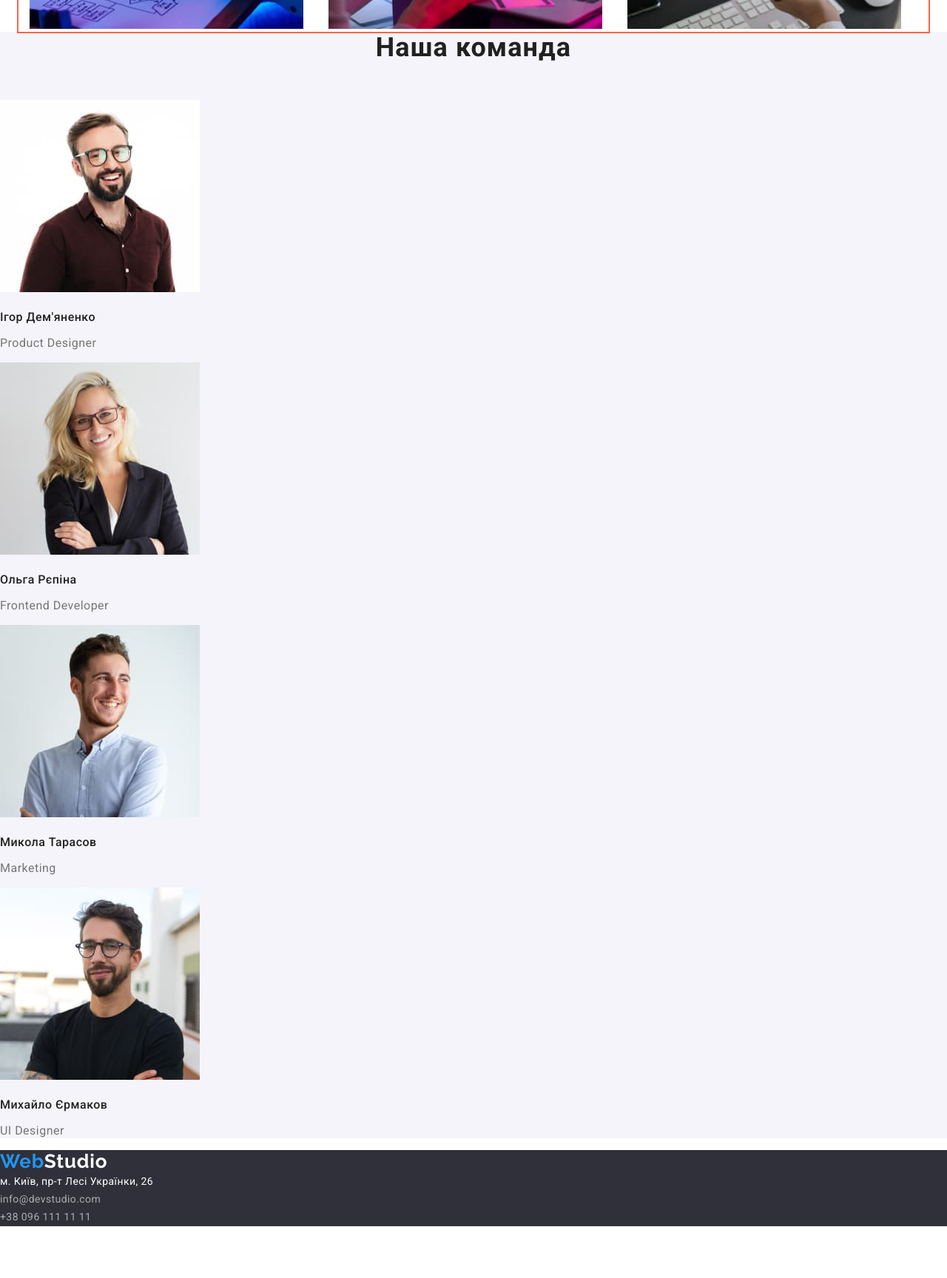
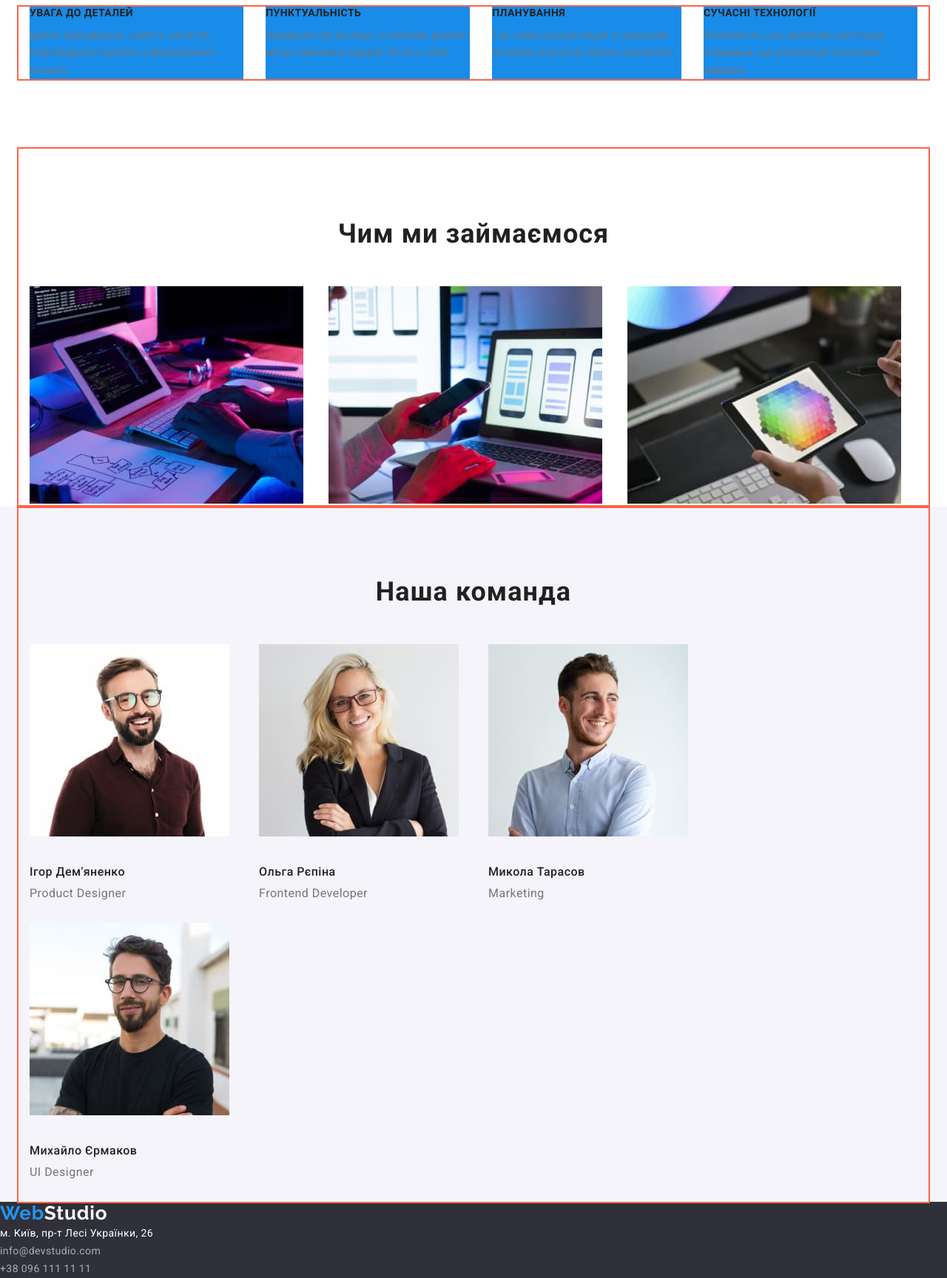
Before and after one commit to OlgaTikhonchik/goit-markup-hw-03, a plain HTML site: page index.html in a window 1280 px wide. Shown: the part 840-2568 px from the top of the page at 74% size. Before the commit the page ends 2498 px from the top, so only its background shows below. Drawn offline with nearby package versions, Linux system fonts and the light colour scheme.

Commit message:
Обновление флексов

```diff
--- a/css/styles.css
+++ b/css/styles.css
@@ -34,6 +34,11 @@ body {
     outline: 2px solid tomato;
 }
 
+/* .section {
+    padding-top: 94px;
+    padding-bottom: 94px;
+}  */
+
 /* logo */
 
 .logo {
@@ -52,6 +57,16 @@ body {
     color: var(--accent-color);
 }
 
+h1,
+h2,
+h3,
+h4,
+h5,
+h6,
+p {
+	margin-top: 0;
+}
+
 /*Site nav*/
 
 .header {
@@ -63,8 +78,6 @@ body {
     display: inline-flex;
     align-items: center
 }
-
-
 
 
 .site-nav .link.current {
@@ -163,6 +176,8 @@ body {
     text-align: center;
     background-color:var(--secondary-bg-color);
     margin-bottom: 94px;
+    padding-top: 350px;
+    padding-bottom: 200px;
 }
 
 .hero-title {
@@ -178,6 +193,12 @@ body {
 
 }
 
+.button {
+    display: inline-block;
+    border-radius: 4px;
+    border: 1px solid transparent;
+}
+
 .button.primary {
     color: var(--white-color);
     background-color: var(--accent-color);
@@ -187,6 +208,7 @@ body {
     line-height: 1.88;
     cursor: pointer;
     letter-spacing: 0.06em;
+
 
 }
 
@@ -213,14 +235,16 @@ body {
 
 .feature-list {
     display: flex;
-    background-color: tomato;
+    flex-basis: calc((100%-90px)/4);
+    gap: 30px;
     margin-bottom: 94px;
+    margin-top: 0;
+
 
 }
 
 .feature-list .item {
-    width: calc((100%-90px)/4);
-    margin-right: 30px;
+    background-color: #188CE8;
 
 }
 
@@ -261,14 +285,20 @@ body {
 }
 
 .development-list .item {
-    display: inline-flex;
+    display: inline-block;
+    flex-basis: calc((100%-60px)/3);
     margin-right: 30px;
-
 }
 
 .development-list .item:last-child {
     margin-right: 0;
 }
+
+
+/* .item .picture {
+    justify-content: center;
+} */
+
 
 /* Teams */
 
@@ -277,16 +307,44 @@ body {
     font-size: 36px;
     line-height: 1.17;
     letter-spacing: 0.03em;
+
+}
+
+.section-title {
+    padding-top: 94px;
+    padding-bottom: 50px;
+    margin-bottom: 0;
 }
 
 .title-teams {
+    display: flex;
+    margin-top: 0;
+    margin-bottom: 10px;
     font-weight: 500;
     font-size: 16px;
     line-height: 1.18;
     letter-spacing: 0.03em;
 }
 
+.cards-list .item {
+    display: inline-block;
+    justify-content: center;
+    flex-basis: calc((100%-90px)/4);
+    margin-right: 30px;
+}
+
+.cards-list .item:last-child {
+    margin-right: 0;
+}
+
+.item .foto {
+    margin-bottom: 30px;
+}
+
 .text-teams {
+    display: flex;
+    margin-top: 0;
+    margin-bottom: 30px;
     color: var(--title-text-color);
     font-size: 16px;
     line-height: 1.18;
--- a/index.html
+++ b/index.html
@@ -24,7 +24,9 @@
         >
         <ul class="site-nav list">
           <li class="item"><a href="./index.html" class="link">Студія</a></li>
-          <li class="item"><a href="./portfolio.html" class="link current">Портфоліо</a></li>
+          <li class="item">
+            <a href="./portfolio.html" class="link current">Портфоліо</a>
+          </li>
           <li class="item"><a href="" class="link">Контакти</a></li>
         </ul>
       </nav>
@@ -64,8 +66,8 @@
             <li class="item">
               <h3 class="title">ПУНКТУАЛЬНІСТЬ</h3>
               <p class="text">
-              Завдання організації, особливо рамки і місце навчання кадрів тягне
-              у себе.
+                Завдання організації, особливо рамки і місце навчання кадрів
+                тягне у себе.
               </p>
             </li>
             <li class="item">
@@ -77,8 +79,8 @@
             <li class="item">
               <h3 class="title">СУЧАСНІ ТЕХНОЛОГІЇ</h3>
               <p class="text">
-              Значимість цих проблем настільки очевидна, що реалізація планових
-              завдань.
+                Значимість цих проблем настільки очевидна, що реалізація
+                планових завдань.
               </p>
             </li>
           </ul>
@@ -91,7 +93,7 @@
           <h2 class="section-title">Чим ми займаємося</h2>
           <ul class="development-list list">
             <li class="item">
-            <img
+              <img class="picture"
                 src="./images/box1.jpg"
                 alt="Набирання коду"
                 width="370"
@@ -99,7 +101,7 @@
               />
             </li>
             <li class="item">
-            <img
+              <img class="picture"
                 src="./images/box2.jpg"
                 alt="Розробка програми"
                 width="370"
@@ -107,7 +109,7 @@
               />
             </li>
             <li class="item">
-            <img
+              <img class="picture"
                 src="./images/box3.jpg"
                 alt="Кольорова палітра на планшеті"
                 width="370"
@@ -120,10 +122,12 @@
 
       <!--Наша команда-->
       <section class="section teams">
+        <div class="container">
           <h2 class="section-title">Наша команда</h2>
           <ul class="cards-list list">
-          <li>
+            <li class="item">
               <img
+                class="foto"
                 src="./images/img1.jpg"
                 alt="Фото чоловіка"
                 width="270"
@@ -132,8 +136,9 @@
               <h3 class="title-teams">Ігор Дем'яненко</h3>
               <p class="text-teams">Product Designer</p>
             </li>
-          <li>
+            <li class="item">
               <img
+                class="foto"
                 src="./images/img.jpg"
                 alt="Фото жінки"
                 width="270"
@@ -142,8 +147,9 @@
               <h3 class="title-teams">Ольга Рєпіна</h3>
               <p class="text-teams">Frontend Developer</p>
             </li>
-          <li>
+            <li class="item">
               <img
+                class="foto"
                 src="./images/img2.jpg"
                 alt="Фото чоловіка"
                 width="270"
@@ -152,8 +158,9 @@
               <h3 class="title-teams">Микола Тарасов</h3>
               <p class="text-teams">Marketing</p>
             </li>
-          <li>
+            <li class="item">
               <img
+                class="foto"
                 src="./images/img3.jpg"
                 alt="Фото чоловіка"
                 width="270"
@@ -163,6 +170,7 @@
               <p class="text-teams">UI Designer</p>
             </li>
           </ul>
+        </div>
       </section>
     </main>
 
```
Lines whose indentation alone changed are shown as unchanged.
